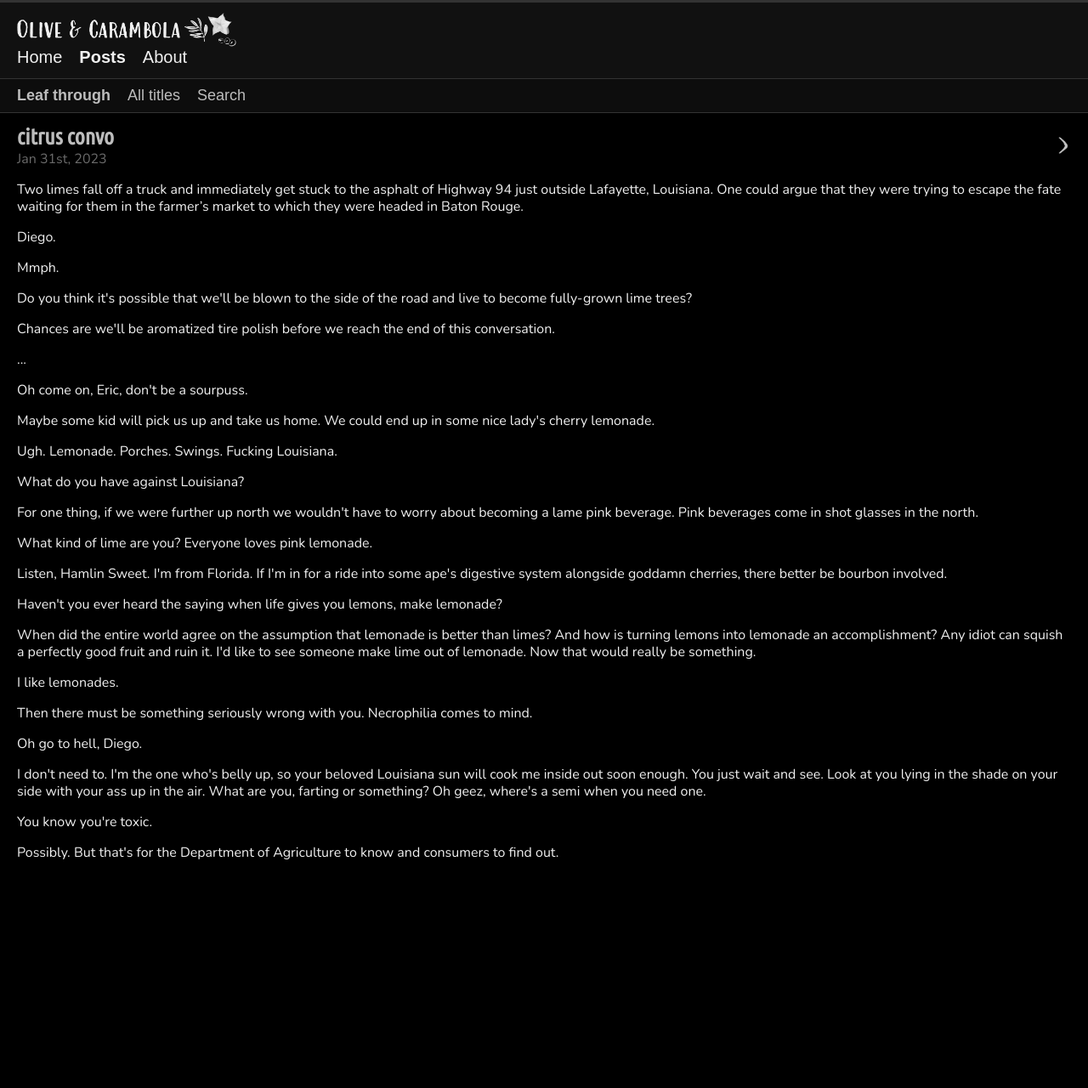
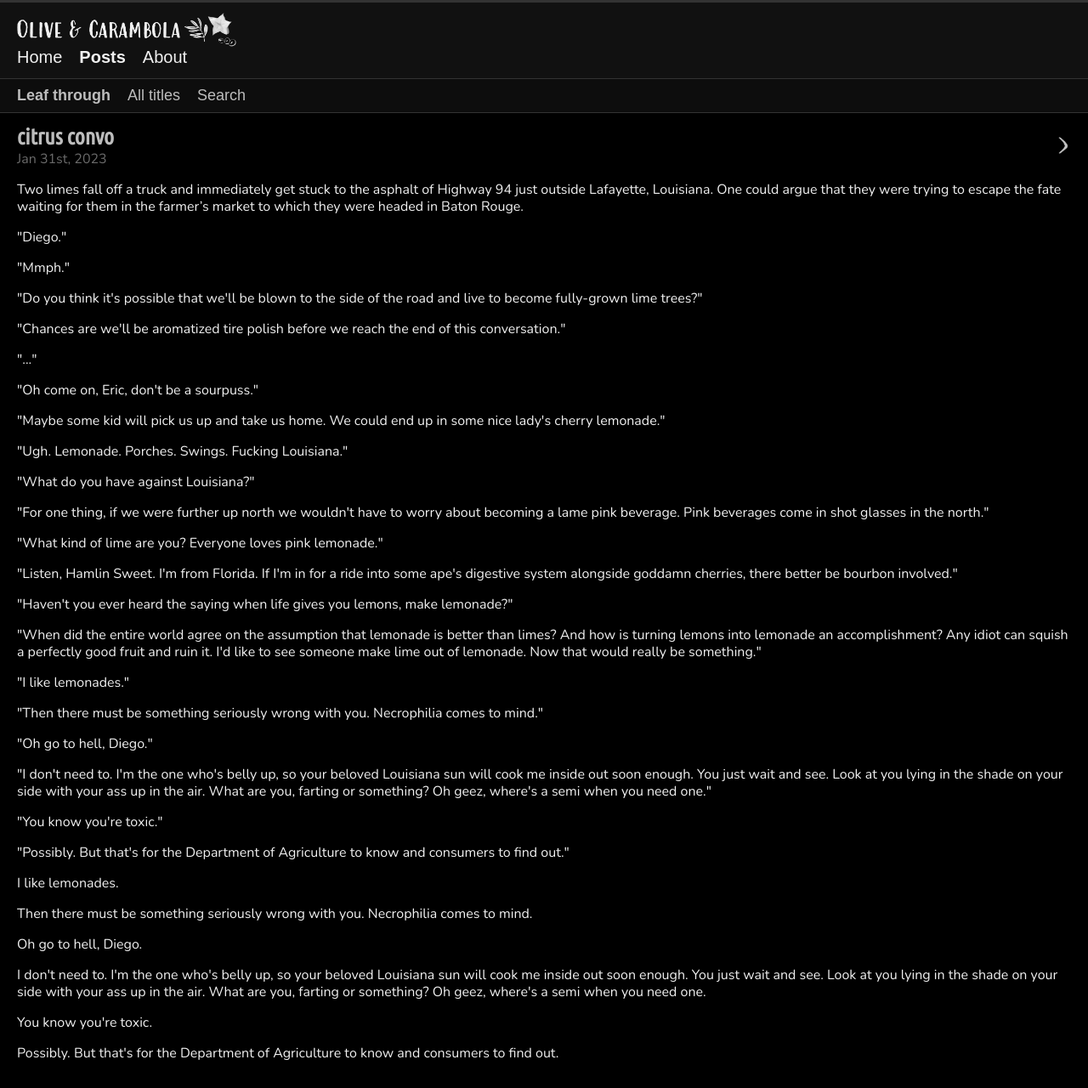
Before and after one commit to olivecarambola/logbook, a Jekyll site: the page built from _posts/2023-01-31-citrusconvo.md, in a window 1280 px wide. Shown: the whole page at 85% size. Built offline with Jekyll 4.4.1, drawn with Linux system fonts in a browser that asks for light colours; some web fonts are replaced; before the commit the page ends 1044 px from its top, so only the background shows below that.

Commit message:
Update 2023-01-31-citrusconvo.md

```diff
--- a/_posts/2023-01-31-citrusconvo.md
+++ b/_posts/2023-01-31-citrusconvo.md
@@ -14,20 +14,27 @@ imgcount_credited: 0
 ---
 Two limes fall off a truck and immediately get stuck to the asphalt of Highway 94 just outside Lafayette, Louisiana. One could argue that they were trying to escape the fate waiting for them in the farmer's market to which they were headed in Baton Rouge.
 
-<p class="text-customspace">Diego.</p>
-<p class="text-customspace">Mmph.</p>
-<p class="text-customspace">Do you think it's possible that we'll be blown to the side of the road and live to become fully-grown lime trees?</p>
-<p class="text-customspace">Chances are we'll be aromatized tire polish before we reach the end of this conversation.</p>
-<p class="text-customspace">...</p>
-<p class="text-customspace">Oh come on, Eric, don't be a sourpuss.</p>
-<p class="text-customspace">Maybe some kid will pick us up and take us home. We could end up in some nice lady's cherry lemonade.</p>
-<p class="text-customspace">Ugh. Lemonade. Porches. Swings. Fucking Louisiana.</p>
-<p class="text-customspace">What do you have against Louisiana?</p>
-<p class="text-customspace">For one thing, if we were further up north we wouldn't have to worry about becoming a lame pink beverage. Pink beverages come in shot glasses in the north.</p>
-<p class="text-customspace">What kind of lime are you? Everyone loves pink lemonade.</p>
-<p class="text-customspace">Listen, Hamlin Sweet. I'm from Florida. If I'm in for a ride into some ape's digestive system alongside goddamn cherries, there better be bourbon involved.</p>
-<p class="text-customspace">Haven't you ever heard the saying when life gives you lemons, make lemonade?</p>
-<p class="text-customspace">When did the entire world agree on the assumption that lemonade is better than limes? And how is turning lemons into lemonade an accomplishment? Any idiot can squish a perfectly good fruit and ruin it. I'd like to see someone make lime out of lemonade. Now that would really be something.</p>
+<p class="text-customspace">"Diego."</p>
+<p class="text-customspace">"Mmph."</p>
+<p class="text-customspace">"Do you think it's possible that we'll be blown to the side of the road and live to become fully-grown lime trees?"</p>
+<p class="text-customspace">"Chances are we'll be aromatized tire polish before we reach the end of this conversation."</p>
+<p class="text-customspace">"..."</p>
+<p class="text-customspace">"Oh come on, Eric, don't be a sourpuss."</p>
+<p class="text-customspace">"Maybe some kid will pick us up and take us home. We could end up in some nice lady's cherry lemonade."</p>
+<p class="text-customspace">"Ugh. Lemonade. Porches. Swings. Fucking Louisiana."</p>
+<p class="text-customspace">"What do you have against Louisiana?"</p>
+<p class="text-customspace">"For one thing, if we were further up north we wouldn't have to worry about becoming a lame pink beverage. Pink beverages come in shot glasses in the north."</p>
+<p class="text-customspace">"What kind of lime are you? Everyone loves pink lemonade."</p>
+<p class="text-customspace">"Listen, Hamlin Sweet. I'm from Florida. If I'm in for a ride into some ape's digestive system alongside goddamn cherries, there better be bourbon involved."</p>
+<p class="text-customspace">"Haven't you ever heard the saying when life gives you lemons, make lemonade?"</p>
+<p class="text-customspace">"When did the entire world agree on the assumption that lemonade is better than limes? And how is turning lemons into lemonade an accomplishment? Any idiot can squish a perfectly good fruit and ruin it. I'd like to see someone make lime out of lemonade. Now that would really be something."</p>
+<p class="text-customspace">"I like lemonades."</p>
+<p class="text-customspace">"Then there must be something seriously wrong with you. Necrophilia comes to mind."</p>
+<p class="text-customspace">"Oh go to hell, Diego."</p>
+<p class="text-customspace">"I don't need to. I'm the one who's belly up, so your beloved Louisiana sun will cook me inside out soon enough. You just wait and see. Look at you lying in the shade on your side with your ass up in the air. What are you, farting or something? Oh geez, where's a semi when you need one."</p>
+<p class="text-customspace">"You know you're toxic."</p>
+<p class="text-customspace">"Possibly. But that's for the Department of Agriculture to know and consumers to find out."</p>
+
 <p class="text-customspace">I like lemonades.</p>
 <p class="text-customspace">Then there must be something seriously wrong with you. Necrophilia comes to mind.</p>
 <p class="text-customspace">Oh go to hell, Diego.</p>
```
